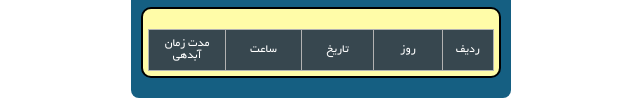
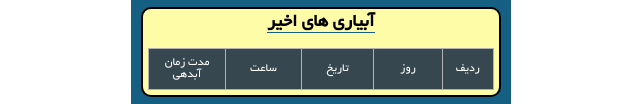
Before and after one commit to AliKhodamii/karkevand_project, a plain HTML site: page web/index.html in a window 1280 px wide. Shown: the part 587-691 px from the top of the page, without its empty margins (319-959 px from the left). Drawn offline with Linux system fonts and the light colour scheme; no server answers.

Commit message:
fix bugs

```diff
--- a/web/index.html
+++ b/web/index.html
@@ -228,6 +228,7 @@
         </table>
       </div>
       <div class="square recentIrrDiv">
+        <h3>آبیاری های اخیر</h3>
         <div>
           <table class="recordTable">
             <thead>
```
